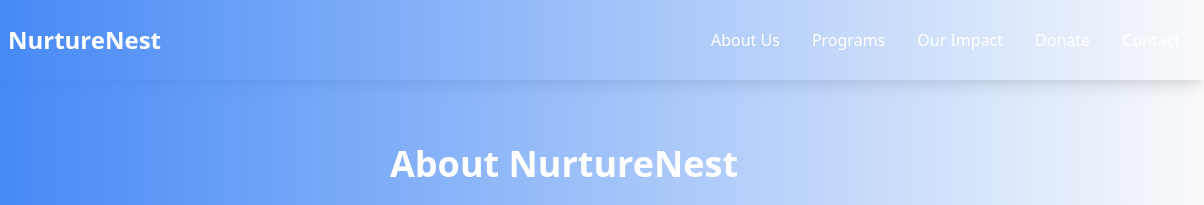
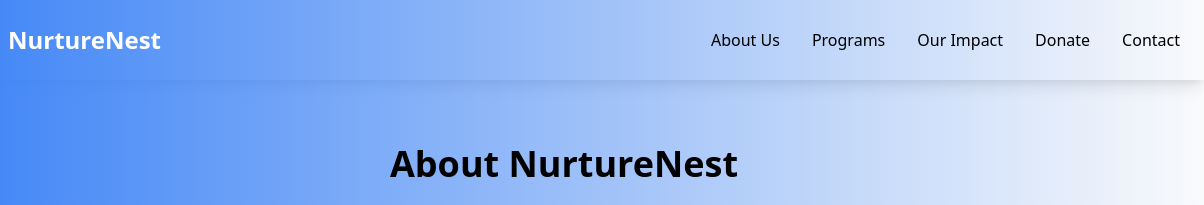
Before and after one commit to Nonso-charles/NutureNest, a plain HTML site: page index.html in a window 1280 px wide. Shown: the top 205 px of the page, 76-1280 px from the left. Drawn offline with nearby package versions, Linux system fonts and the light colour scheme.

Commit message:
changed the hero section text color from white to black

```diff
--- a/index.html
+++ b/index.html
@@ -20,7 +20,7 @@
             </div>
 
             <!-- Navbar Links (Desktop and Mobile) -->
-            <div id="navLinks" class="hidden md:flex md:space-x-8 text-white">
+            <div id="navLinks" class="hidden md:flex md:space-x-8 text-white-900">
                 <a href="#about" class="hover:text-yellow-200 transition duration-300">About Us</a>
                 <a href="#programs" class="hover:text-yellow-200 transition duration-300">Programs</a>
                 <a href="#impact" class="hover:text-yellow-200 transition duration-300">Our Impact</a>
@@ -47,7 +47,7 @@
     </nav>
 
     <!-- About Us Section -->
-    <section id="about" class="bg-gradient-to-r from-blue-500 to-teal-500 text-white py-16">
+    <section id="about" class="bg-gradient-to-r from-blue-500 to-teal-500 text-white-900 py-16">
         <div class="container mx-auto px-6 md:px-12 text-center">
             <h2 class="text-4xl font-bold mb-6">About NurtureNest</h2>
             <p class="text-lg mb-8 max-w-3xl mx-auto leading-relaxed">
```
